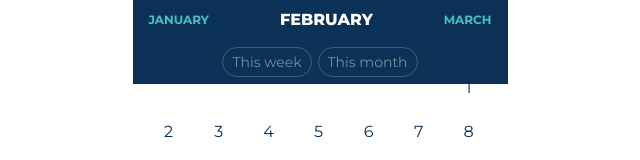
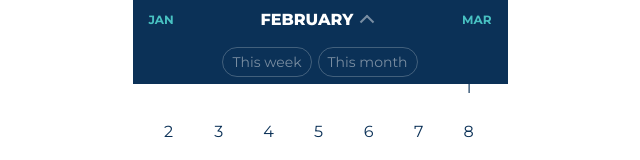
Before and after one commit to Vladimir-github-account/event_calendar, a React (Create React App) app: page / in a window 1280 px wide. Shown: the top 160 px of the page, without its empty margins (320-960 px from the left). Built offline with nearby package versions, Linux system fonts and the light colour scheme.

Commit message:
Add: carriage, correct months

```diff
--- a/src/Components/CalendarNav/CalendarNav.module.sass
+++ b/src/Components/CalendarNav/CalendarNav.module.sass
@@ -27,7 +27,7 @@
   font-size: 16px
   font-weight: 800
   line-height: 40px
-  text-align: center
+  display: flex
 
 .changeViewButton
   color: rgba(#E8E9EB, 0.5)
--- a/src/Components/CalendarNav/index.js
+++ b/src/Components/CalendarNav/index.js
@@ -16,10 +16,10 @@ function CalendarNav(props) {
   if ( viewMode === VIEW_MODES.MONTH ) {
     const prevMonthLabel = moment( viewDate )
         .month( moment( viewDate ).month() - 1 )
-        .format( 'MMMM' ).toUpperCase();
+        .format( 'MMM' ).toUpperCase();
     const nextMonthLabel = moment( viewDate )
         .month( moment( viewDate ).month() + 1 )
-        .format( 'MMMM' ).toUpperCase();
+        .format( 'MMM' ).toUpperCase();
     return (
         <nav className={calendarNav}>
           <Button styles={prevButton}
--- a/src/Components/OpenButtonListButton/OpenButtonListButton.module.sass
+++ b/src/Components/OpenButtonListButton/OpenButtonListButton.module.sass
@@ -15,3 +15,30 @@
 
 .hidden
   display: none
+
+.carriage
+  opacity: 0.5
+  display: flex
+  flex-flow: column nowrap
+  justify-content: center
+  align-items: center
+
+.carriage span
+  background-color: #E6EAEE
+  width: 10px
+  height: 2px
+
+
+.firstSpan
+  transform: rotate(45deg)
+
+.secondSpan
+  margin-left: 12px
+  transform: translateY(-2px) rotate(-45deg)
+
+.firstSpanFlip
+  transform: rotate(-45deg)
+
+.secondSpanFlip
+  margin-left: 12px
+  transform: translateY(-2px) rotate(45deg)
--- a/src/Components/OpenButtonListButton/index.js
+++ b/src/Components/OpenButtonListButton/index.js
@@ -1,8 +1,8 @@
-import React, { Component }    from 'react';
-import PropTypes               from 'prop-types';
-import classNames              from 'classnames';
-import Button                  from '../Button';
-import ListButtonsButtonStyles from './OpenButtonListButton.module.sass';
+import React, { Component }       from 'react';
+import PropTypes                  from 'prop-types';
+import classNames                 from 'classnames';
+import Button                     from '../Button';
+import OpenButtonListButtonStyles from './OpenButtonListButton.module.sass';
 
 class OpenButtonListButton extends Component {
   constructor(props) {
@@ -20,17 +20,20 @@ class OpenButtonListButton extends Component {
 
   render() {
     const { label, styles, displayMonth, displayWeek, changeViewButtonStyles } = this.props;
-    const { buttonList, hidden } = ListButtonsButtonStyles;
+    const { buttonList, hidden, carriage, firstSpan, secondSpan, firstSpanFlip, secondSpanFlip } = OpenButtonListButtonStyles;
     const { isOpened } = this.state;
-    console.log(isOpened);
     const buttonsListStyles = classNames(
         buttonList,
-        {[`${hidden}`]: isOpened},
+        { [`${hidden}`]: isOpened },
     );
     return (
         <div className={styles}
              onClick={this.displayOrHideButtonsList}>
           {label}
+          <div className={carriage}>
+            <span className={isOpened ? firstSpan : firstSpanFlip}/>
+            <span className={isOpened ? secondSpan : secondSpanFlip}/>
+          </div>
           <div className={buttonsListStyles}>
             <Button styles={changeViewButtonStyles}
                     clickHandler={displayWeek}
```
